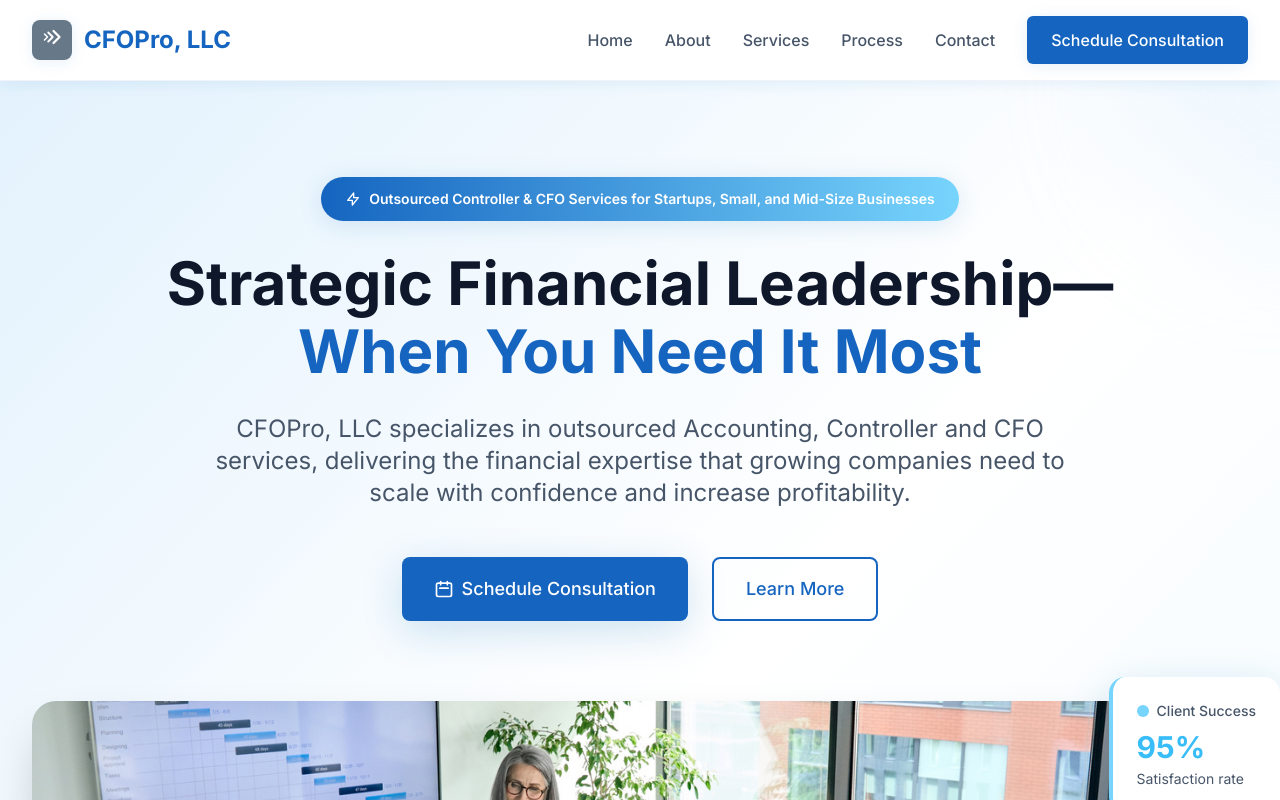
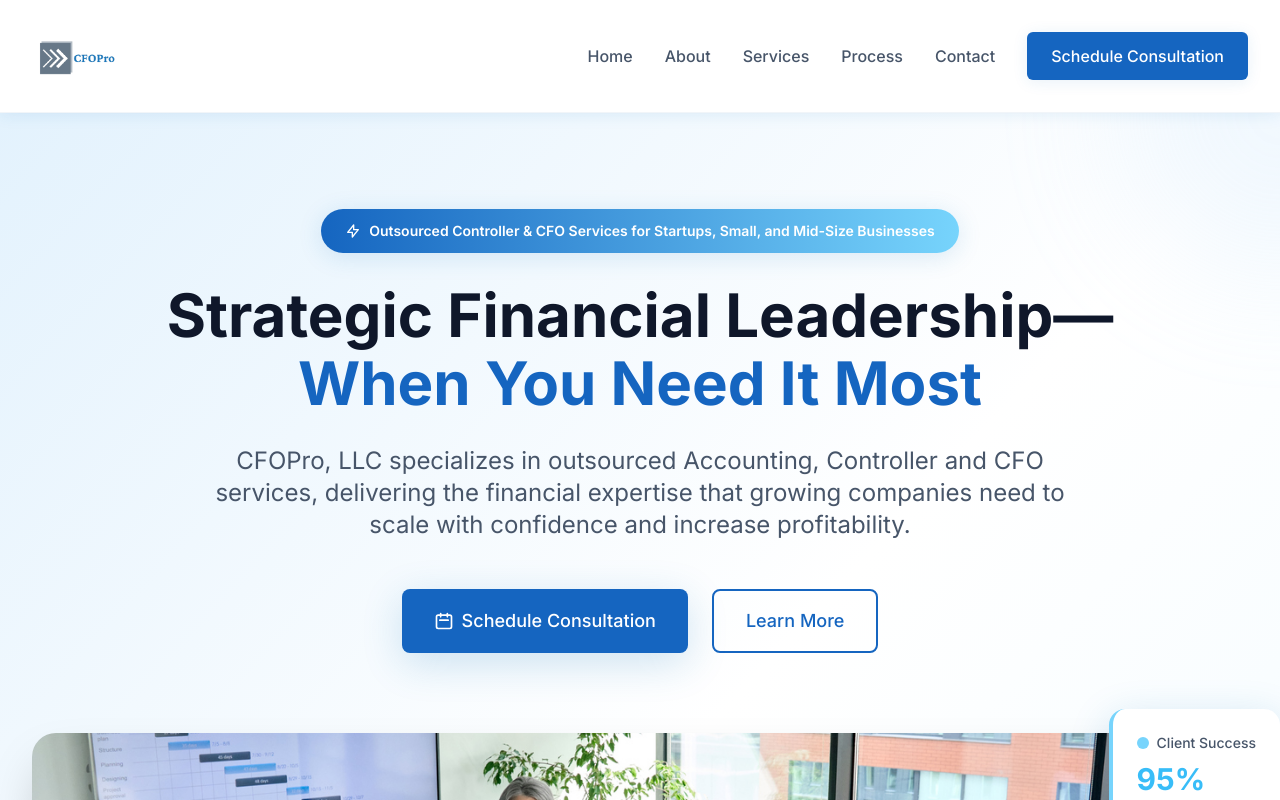
Before and after one commit to CFOPro/portfoliocfopro, a React (Vite) app: page / in a window 1280 px wide. Shown: the top 800 px of the page. Built offline with nearby package versions, Linux system fonts and the light colour scheme.

Commit message:
feat: header compacto y logo Outlook como único logo

```diff
--- a/src/App.tsx
+++ b/src/App.tsx
@@ -3,7 +3,6 @@
   About,
   Contact,
   Hero,
-  LeadMagnet,
   Process,
   Services,
   Showcase,
--- a/src/components/layout/Header.tsx
+++ b/src/components/layout/Header.tsx
@@ -21,25 +21,13 @@
   return (
     <header className="bg-white shadow-soft sticky top-0 z-50 border-b border-neutral-100">
       <Container>
-        <div className="flex items-center justify-between h-14 sm:h-16 lg:h-20">
+        <div className="flex items-center justify-between h-20 sm:h-24 lg:h-28">
           {/* Logo */}
           <div className="flex items-center">
-            <div className="flex items-center space-x-2 sm:space-x-3">
-              {/* Logo Icon */}
-              <div className="w-8 h-8 sm:w-10 sm:h-10 bg-neutral-500 rounded-lg flex items-center justify-center shadow-soft">
-                <svg className="w-5 h-5 sm:w-6 sm:h-6" viewBox="0 0 32 32" fill="none" xmlns="http://www.w3.org/2000/svg">
-                  {/* Three greater-than symbols of increasing size */}
-                  <path d="M6 8L10 12L6 16" stroke="white" strokeWidth="2" strokeLinecap="round" strokeLinejoin="round"/>
-                  <path d="M11 6L17 12L11 18" stroke="white" strokeWidth="2.5" strokeLinecap="round" strokeLinejoin="round"/>
-                  <path d="M18 4L26 12L18 20" stroke="white" strokeWidth="3" strokeLinecap="round" strokeLinejoin="round"/>
-                </svg>
-              </div>
-
+            <div className="flex items-center space-x-2 sm:space-x-3 bg-white p-1 rounded-lg">
+              {/* Outlook Image como logo principal */}
+              <img src="/portfoliocfopro/Outlook-4fivdc51.png" alt="Outlook" className="w-16 h-16 sm:w-20 sm:h-20 object-contain rounded-lg bg-white" />
               {/* Company Name */}
-              <h1 className="text-lg sm:text-xl lg:text-2xl font-bold text-primary-600">
-                <span>{APP_CONFIG.name.split(',')[0]}</span>
-                <span>, LLC</span>
-              </h1>
             </div>
           </div>
 
```
